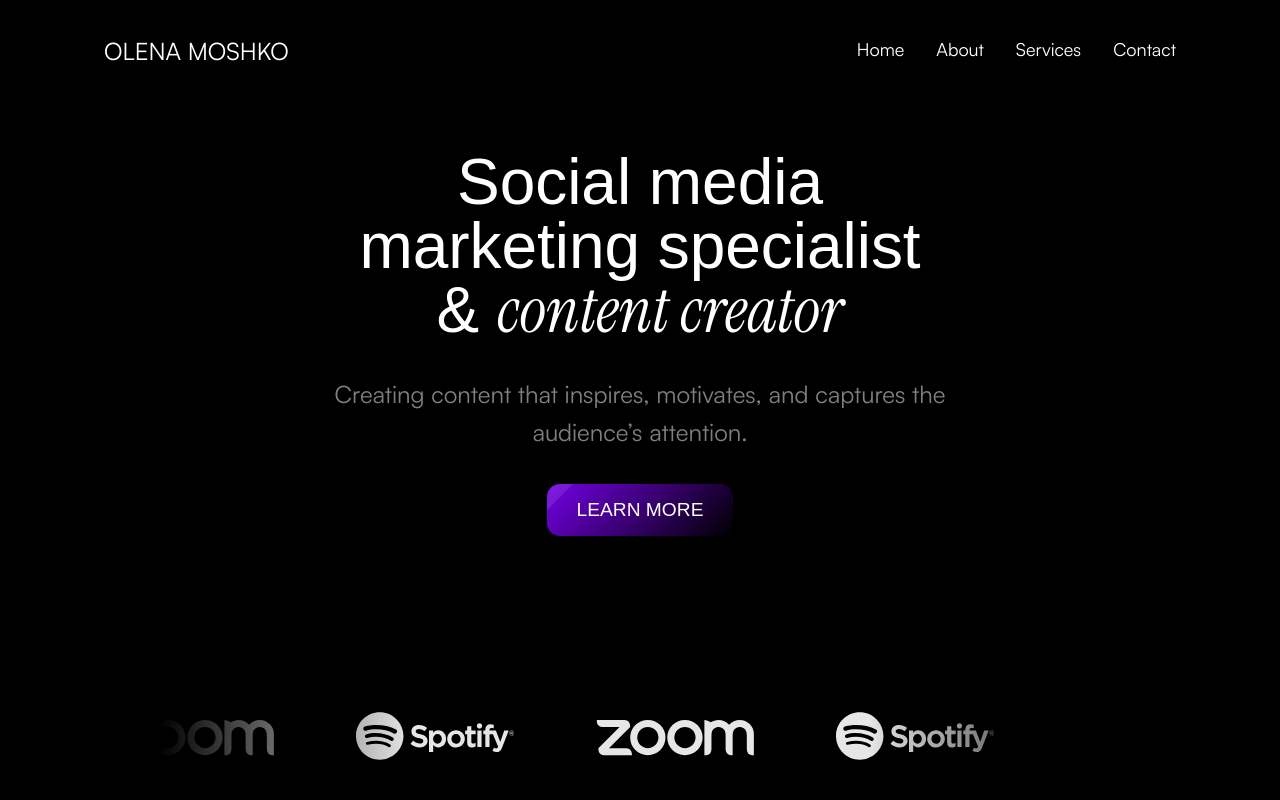
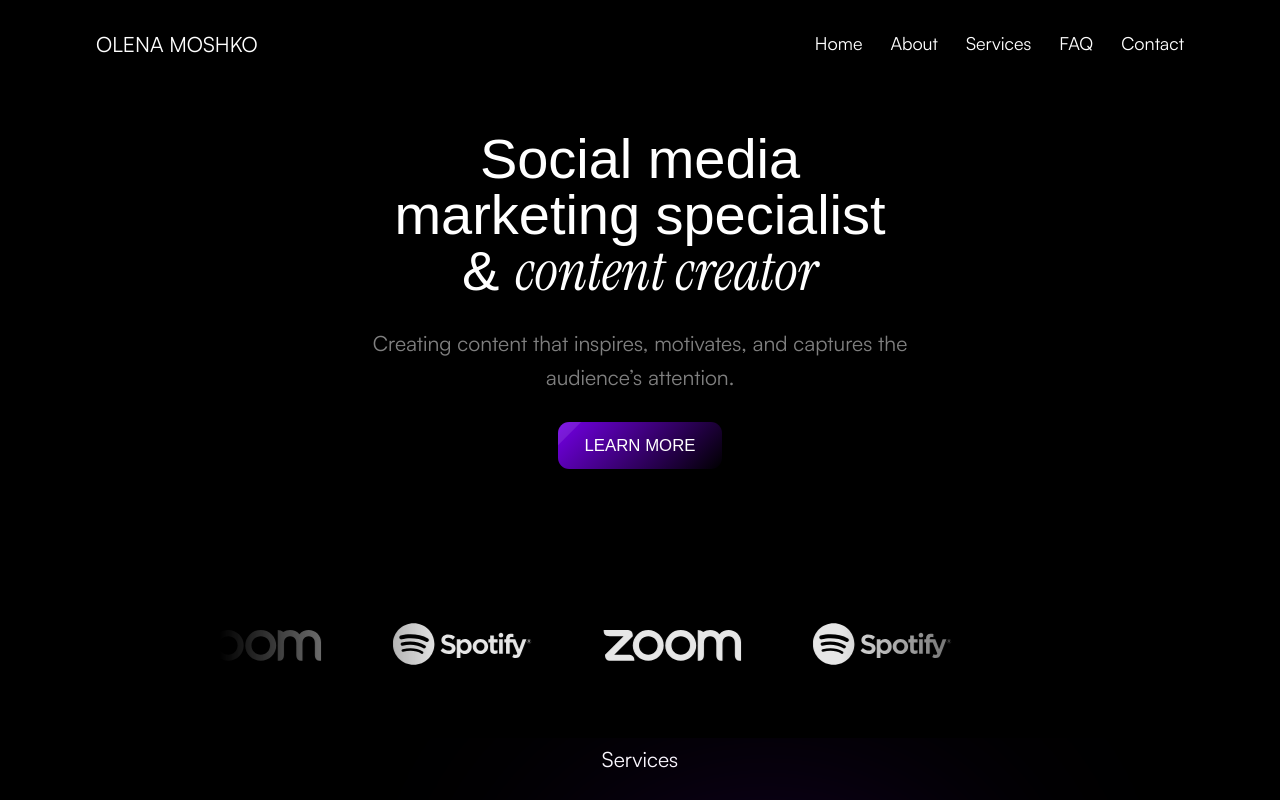
Before and after one commit to OlegUsatui/smm-agency, a Next.js app: page / in a window 1280 px wide. Shown: the top 800 px of the page. Built offline with nearby package versions, Linux system fonts and the light colour scheme.

Commit message:
update fonts

```diff
--- a/src/components/FAQ/FAQ.jsx
+++ b/src/components/FAQ/FAQ.jsx
@@ -44,7 +44,7 @@ const FAQ = () => {
     };
 
     return (
-        <section className={styles.faqSection}>
+        <section className={styles.faqSection} id="faq">
             <div className={containerStyles.container}>
                 <div className={styles.faqHeader}>
                     <SectionBadge text="FAQ"/>
--- a/src/components/Header/Header.jsx
+++ b/src/components/Header/Header.jsx
@@ -87,6 +87,11 @@ const Header = () => {
                                         </a>
                                     </li>
                                     <li className={styles.menuItem}>
+                                        <a href="#faq" className={styles.menuLink} onClick={closeMenu}>
+                                            FAQ
+                                        </a>
+                                    </li>
+                                    <li className={styles.menuItem}>
                                         <a href="#contact" className={styles.menuLink} onClick={closeMenu}>
                                             Contact
                                         </a>
--- a/src/styles/globals.css
+++ b/src/styles/globals.css
@@ -16,7 +16,7 @@ html {
 
 @media (min-width: 1024px) {
     html {
-        font-size: 16px; /* 1rem = 16px */
+        font-size: 14px; /* 1rem = 16px */
     }
 }
 
```
